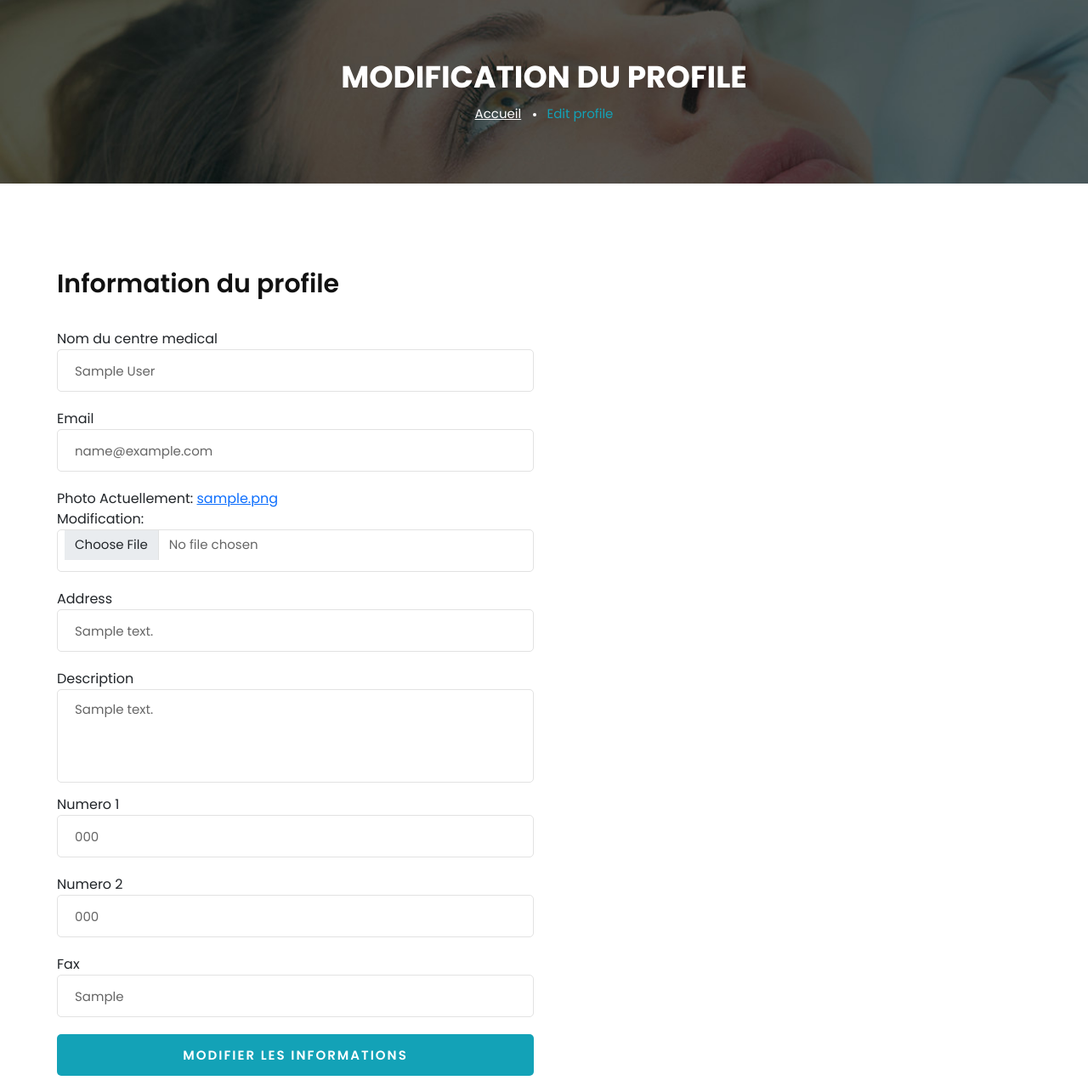
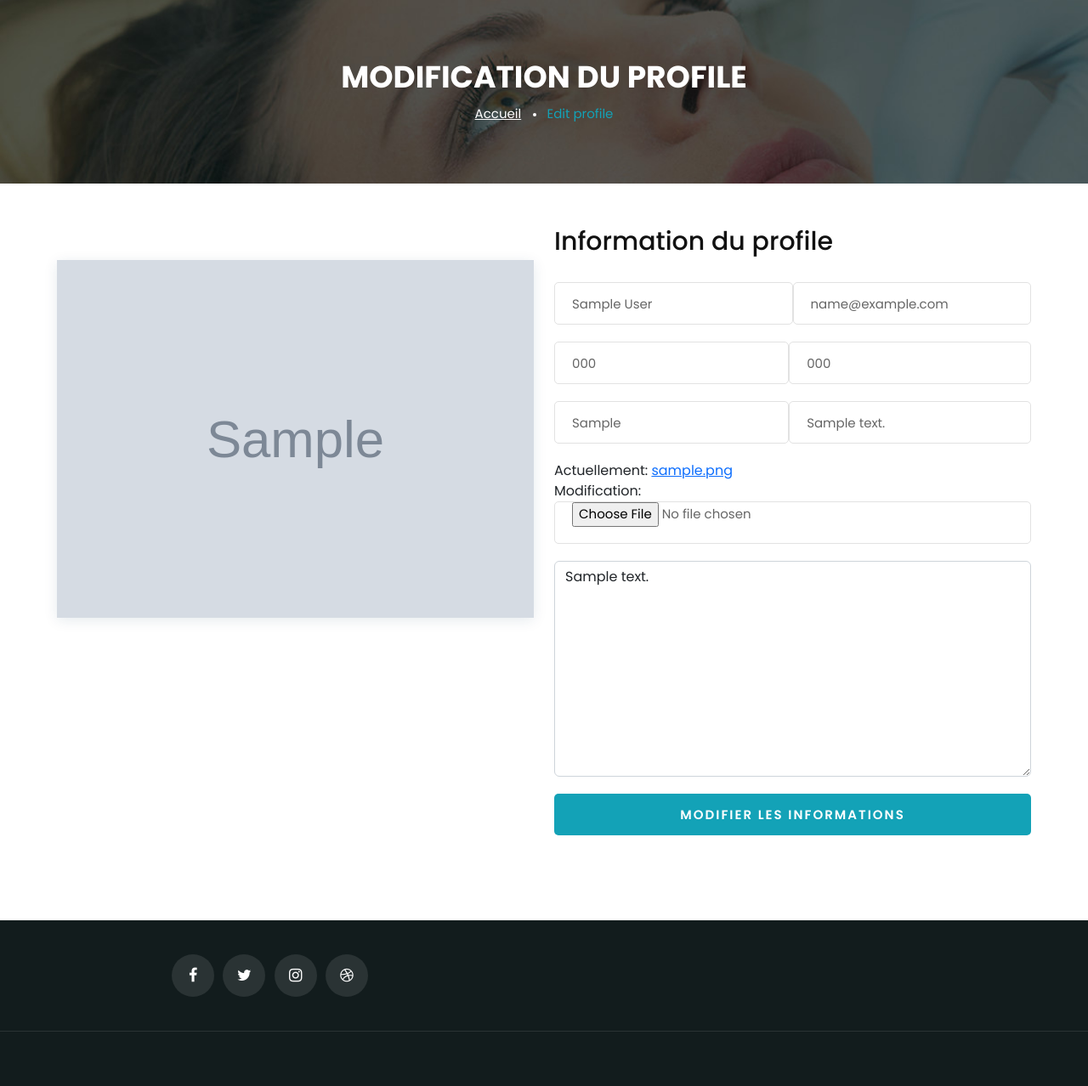
Before and after one commit to FranckyPopo/appointmen_medical__NaN, a Django app: page /user/edit-profile/ in a window 1280 px wide. Shown: the part 131-1409 px from the top of the page at 85% size. Run offline with Django 4.2, Linux system fonts and the light colour scheme; a user stored in the database is signed in; tables that the repository leaves empty hold one stand-in row (values such as "Sample post"); grey boxes marked "Sample" are stand-in pictures; some libraries are stand-ins or nearby versions.

Commit message:
Fin de de l'amélioration du formulaire de profile

```diff
--- a/authentication/templates/authentication/register.html
+++ b/authentication/templates/authentication/register.html
@@ -22,7 +22,7 @@
         <!-- Breadcrum Section end -->
 
         <!-- Contact Section Begin -->
-        <section class="contact spad" >
+        <section class="contact spad" style="padding-top: 50px !important;">
             <div class="container">
                 <div class="contact__content">
                     <div class="row">
--- a/authentication/views.py
+++ b/authentication/views.py
@@ -88,7 +88,7 @@ class AuthenticationEditProfile(LoginRequiredMixin, View):
 
     def post(self, request):
         form = self.form_class(request.POST, request.FILES, instance=request.user)
-        print(request.POST)
+
         if form.is_valid():
             form.save()
             messages.add_message(
@@ -97,12 +97,11 @@ class AuthenticationEditProfile(LoginRequiredMixin, View):
                 f"Les modifications on été appliqué avec success."
             )
             return redirect("authentication_edit_profile")
-        print(form.errors)
+
         messages.add_message(
             request,
             messages.ERROR,
-            f"""Il est impossible d'appliquer les modifications.
-            Cas certain champ on été avec de fausse valeur"""
+            f"""Impossibilité d'appliquer les changements. Veuillez vérifier les valeurs entrées"""
         )
         return render(request, self.template_name, context={"form": form})
 
--- a/user/templates/user/base/base.html
+++ b/user/templates/user/base/base.html
@@ -239,27 +239,5 @@
     <script src="{% static 'front/js/main.js' %}"></script>
     <script src="https://cdn.jsdelivr.net/npm/bootstrap@5.2.0/dist/js/bootstrap.bundle.min.js" integrity="sha384-A3rJD856KowSb7dwlZdYEkO39Gagi7vIsF0jrRAoQmDKKtQBHUuLZ9AsSv4jD4Xa" crossorigin="anonymous"></script>
     <script src="{% static 'useu/dashbord.js' %}"></script>
-
-    <script>
-        // Example starter JavaScript for disabling form submissions if there are invalid fields
-        (function() {
-          'use strict';
-          window.addEventListener('load', function() {
-            // Fetch all the forms we want to apply custom Bootstrap validation styles to
-            var forms = document.getElementsByClassName('needs-validation');
-            // Loop over them and prevent submission
-            var validation = Array.prototype.filter.call(forms, function(form) {
-              form.addEventListener('submit', function(event) {
-                if (form.checkValidity() === false) {
-                  event.preventDefault();
-                  event.stopPropagation();
-                }
-                form.classList.add('was-validated');
-              }, false);
-            });
-          }, false);
-        })();
-        </script>
-
 </body>
 </html>
--- a/user/templates/user/pages/edit_user_profile.html
+++ b/user/templates/user/pages/edit_user_profile.html
@@ -22,15 +22,21 @@
 <!-- Breadcrumb Section End -->
 
 <!-- Contact Section Begin -->
-<section class="contact spad">
+<section class="contact spad" style="padding-top: 50px !important;">
     <div class="container">
         <div class="contact__content">
             <div class="row">
-
-                <div class="col-lg-6 col-md-6" >
-
-                    <div class="contact__form">
-                        <h3>Information du profile </h3>
+                <div class="col-lg-6 col-md-6">
+                    <div class="contact__pic">
+                        {% if user.photo.url %}
+                            <img src="{{ user.photo.url }}" alt="">
+                        {% else %}
+                            <img src="{% static 'front/img/urgengo-teleconsultation-pharmacie-h3.png__940x480_q70_crop_subsampling-2_upscale.png' %}" alt="">
+                        {% endif %}
+                    </div>
+                </div>
+                <div class="col-lg-6 col-md-6">
+                    <h3 class="title_form">Information du profile</h3>
                     {% if messages %}
                         {% for message in messages %}
                             {% if message.tags == "error" %}
@@ -42,61 +48,80 @@
                                 </div>
                         {% endfor %}
                     {% endif %}
-
                     <form class="needs-validation" novalidate method="POST" action="{% url 'authentication_edit_profile' %}" enctype="multipart/form-data">
                         {% csrf_token %}
-                            <div class="form-row">
-                                <div class="col-md-12 mb-6">
-                                    <label for="validationCustom01">Nom du centre medical</label>
-                                    {% render_field form.medical_center_name  class="form-control" placeholder="Nom du centre medical" %}
-                                    <div class="valid-feedback">Champ rempli! </div>
+                        <div class="div-input">
+                            <div class="container-div">
+                                {% if form.medical_center_name.errors  %}
+                                    <small id="passwordHelpInline" class="error-form">
+                                        Ce champ est obligatoire
+                                    </small>
+                                {% endif %}
+                                {% render_field form.medical_center_name placeholder="Nom du centre" %}
                             </div>
-                                <div class="col-md-12 mb-6">
-                                    <label for="validationCustom01">Email</label>
-                                    {% render_field form.email  class="form-control" placeholder="Email" %}
-                                    <div class="valid-feedback">Champ rempli! </div>
-                                </div>
-                                <div class="col-md-12 mb-6">
-                                    <label for="validationCustom01">Photo</label>
-                                    {% render_field form.photo class="form-control" %}
-                                    <div class="valid-feedback">Champ rempli! </div>
+                            <div>
+                                {% if form.email.errors  %}
+                                    <small id="passwordHelpInline" class="error-form">
+                                        {{form.email.errors}}
+                                    </small>
+                                {% endif %}
+                                {% render_field form.email placeholder="Address email" %}
                             </div>
                         </div>
-                            <div class="form-row">
-                                <div class="col-md-12 mb-6">
-                                    <label for="validationCustom01">Address</label>
-                                    {% render_field form.address  class="form-control" placeholder="Address" %}
-                                    <div class="valid-feedback">Champ rempli! </div>
+                        <div class="div-input">
+                            <div class="container-div">
+                                {% if form.phone_number.errors  %}
+                                    <small id="passwordHelpInline" class="error-form">
+                                        {{form.phone_number.errors}}
+                                    </small>
+                                {% endif %}
+                                {% render_field form.phone_number placeholder="Numéro de téléphone" %}
                             </div>
-                                <div class="col-md-12 mb-6">
-                                    <label for="validationCustom01">Description</label>
-                                    {% render_field form.description  class="form-control" placeholder="Description" %}
-                                    <div class="valid-feedback">Champ rempli! </div>
+                            <div class="container-div">
+                                {% if form.phone_number_two.errors  %}
+                                <small id="passwordHelpInline" class="error-form">
+                                    {{form.phone_number_two.errors}}
+                                </small>
+                                {% endif %}
+                                {% render_field form.phone_number_two class="form-control" placeholder="Numéro de téléphone 2" %}
                             </div>
                         </div>
-                            <div class="form-row">
-                                <div class="col-md-12 mb-6">
-                                    <label for="validationCustom01">Numero 1</label>
-                                    {% render_field form.phone_number  class="form-control" placeholder="Numero 1" %}
-                                    <div class="valid-feedback">Champ rempli! </div>
+                        <div class="div-input">
+                            <div class="container-div">
+                                {% if form.fax.errors  %}
+                                    <small id="passwordHelpInline" class="error-form">
+                                        {{form.fax.errors}}
+                                    </small>
+                                {% endif %}
+                                {% render_field form.fax placeholder="Fax" %}
                             </div>
-                                <div class="col-md-12 mb-6">
-                                    <label for="validationCustom01">Numero 2</label>
-                                    {% render_field form.phone_number_two  class="form-control" placeholder="Numero 2" %}
-                                    <div class="valid-feedback">Champ rempli! </div>
+                            <div class="container-div">
+                                {% if form.address.errors  %}
+                                <small id="passwordHelpInline" class="error-form">
+                                    {{form.address.errors}}
+                                </small>
+                                {% endif %}
+                                {% render_field form.address class="form-control" placeholder="Address" %}
                             </div>
                         </div>
-                            <div class="form-row">
-                                <div class="col-md-12 mb-6">
-                                    <label for="validationCustom01">Fax</label>
-                                    {% render_field form.fax  class="form-control" placeholder="Fax" %}
-                                    <div class="valid-feedback">Champ rempli! </div>
+                        <div class="div-input-large">
+                            {% if form.photo.errors  %}
+                                <small id="passwordHelpInline" class="error-form">
+                                    {{form.photo.errors}}
+                                </small>
+                            {% endif %}
+                            {% render_field form.photo %}
                         </div>
+                        <div class="div-input-large">
+                            {% if form.description.errors  %}
+                                <small id="passwordHelpInline" class="error-form">
+                                    {{form.description.errors}}
+                                </small>
+                            {% endif %}
+                            {% render_field form.description placeholder="Description" class="form-control" %}
                         </div>
-                            <button type="submit" class="site-btn col-md-12">Modifier les informations</button>
+                        <button type="submit" style="margin-top: 20px;" class="site-btn col-md-12">Modifier les informations</button>
                     </form>
-
-                    </div>
                 </div>
             </div>
         </div>
```
Lines whose indentation alone changed are shown as unchanged.
